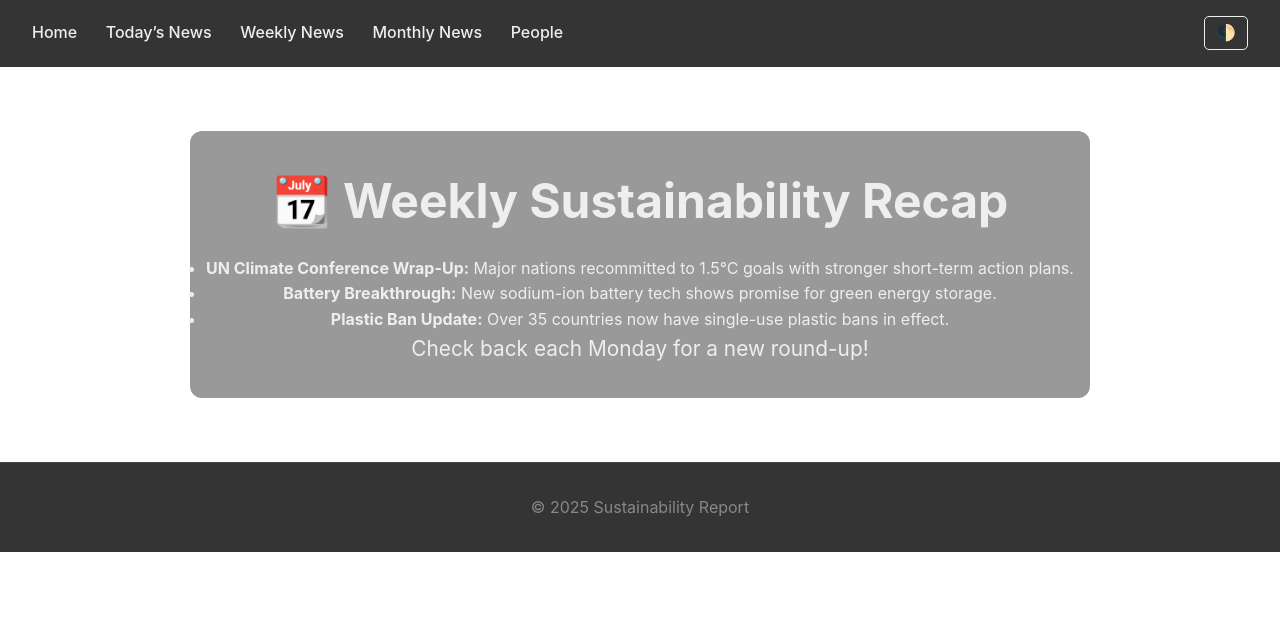
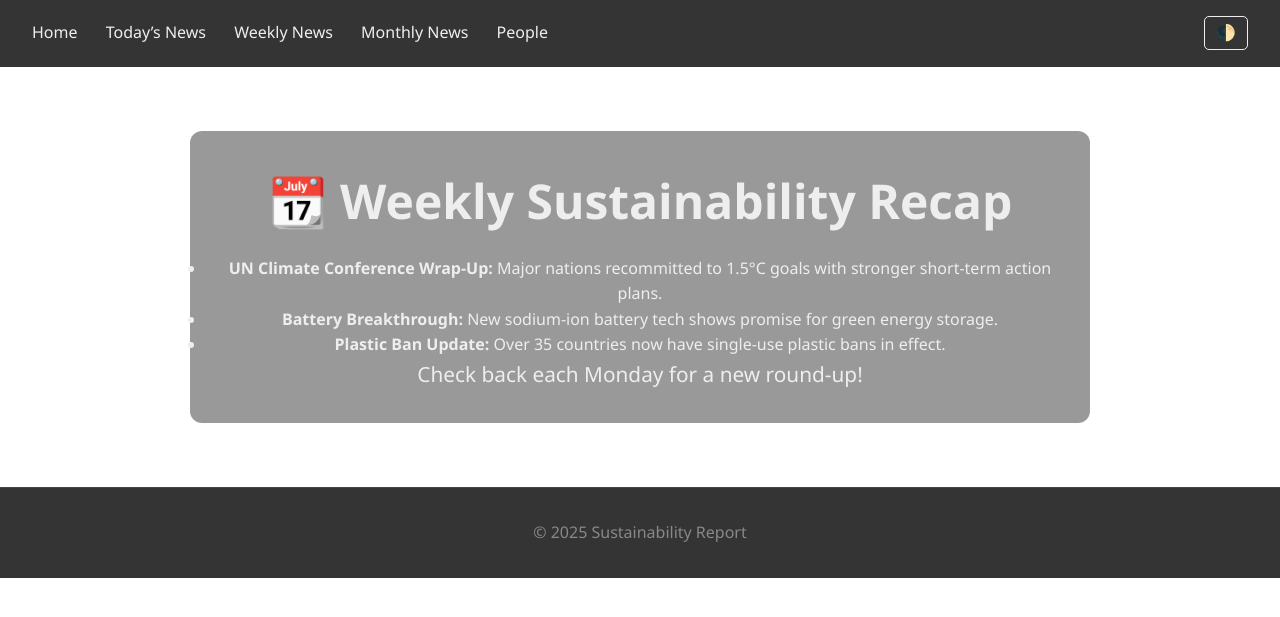
Before and after one commit to FrederikBDSstudent/sustainability, a Jekyll site: the page built from _pages/weekly.html, in a window 1280 px wide. Shown: the top 617 px of the page. Built offline with Jekyll 4.4.1, drawn with Linux system fonts in a browser that asks for light colours; a script that is not in the unit is left out.

Commit message:
Update style.css

```diff
--- a/assets/css/style.css
+++ b/assets/css/style.css
@@ -6,24 +6,27 @@
 }
 
 body {
-  font-family: 'Inter', sans-serif;
+  font-family: 'Segoe UI', sans-serif;
   color: #eee;
   line-height: 1.6;
   min-height: 100vh;
   overflow-x: hidden;
   transition: background 0.3s ease, color 0.3s ease;
-  position: relative;
 }
 
 /* === Vanta Background Layering === */
 #vanta-bg {
-  position: fixed;
+  position: absolute;
   top: 0;
   left: 0;
   width: 100%;
-  height: 100%;
+  min-height: 100vh;
   z-index: -1;
-  pointer-events: none;
+}
+
+body > * {
+  position: relative;
+  z-index: 1;
 }
 
 /* === Header === */
@@ -136,74 +139,6 @@
   background-color: rgba(255, 255, 255, 0.6);
 }
 
-/* === Hero Section with Background Image === */
-.hero-banner {
-  position: relative;
-  height: 80vh;
-  display: flex;
-  align-items: center;
-  justify-content: center;
-  text-align: center;
-  padding: 0 2rem;
-  color: #fff;
-}
-
-.hero-bg-image {
-  position: absolute;
-  inset: 0;
-  background: url('/assets/images/hero-bg.jpg') center center / cover no-repeat;
-  opacity: 0.3;
-  z-index: -1;
-  filter: brightness(0.6);
-}
-
-body.light-theme .hero-bg-image {
-  opacity: 0.5;
-  filter: brightness(1);
-}
-
-.hero-content h1 {
-  font-size: 3.5rem;
-  margin-bottom: 1rem;
-}
-
-.hero-subtitle {
-  font-size: 1.3rem;
-  max-width: 700px;
-  margin: 0 auto;
-  opacity: 0.9;
-}
-
-body.light-theme .hero-subtitle {
-  color: #333;
-}
-
-/* === Feature Grid === */
-.features-grid {
-  display: grid;
-  grid-template-columns: repeat(auto-fit, minmax(250px, 1fr));
-  gap: 2rem;
-  padding: 4rem 2rem;
-  max-width: 1000px;
-  margin: 0 auto;
-  text-align: center;
-}
-
-.feature img {
-  width: 60px;
-  margin-bottom: 1rem;
-  filter: invert(1);
-}
-
-body.light-theme .feature img {
-  filter: invert(0);
-}
-
-.feature h3 {
-  font-size: 1.4rem;
-  margin-bottom: 0.5rem;
-}
-
 /* === Homepage Sections === */
 .homepage-section {
   max-width: 800px;
@@ -234,16 +169,6 @@
   text-decoration: underline;
 }
 
-/* === Transitions === */
-body,
-.site-header,
-.site-footer,
-.page-content,
-.nav-left a,
-.nav-right button {
-  transition: background 0.3s ease, color 0.3s ease;
-}
-
 /* === Responsive === */
 @media (max-width: 600px) {
   .page-content h1 {
@@ -264,12 +189,4 @@
     align-items: flex-start;
     gap: 0.5rem;
   }
-
-  .hero-content h1 {
-    font-size: 2.5rem;
-  }
-
-  .hero-subtitle {
-    font-size: 1.1rem;
-  }
 }
```
